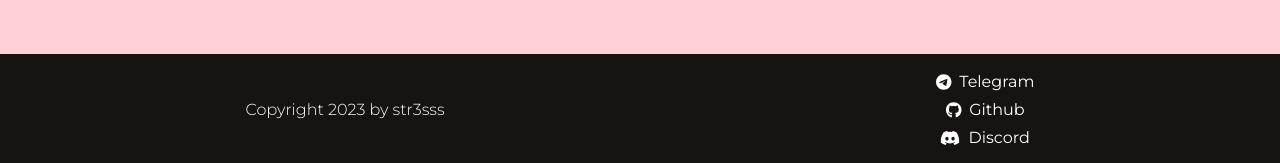
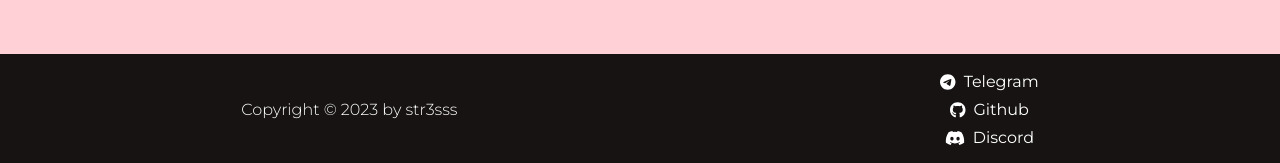
Before and after one commit to str3sss/rick-and-morty-wiki, a Next.js app: page /survey in a window 1280 px wide. Shown: the part 746-909 px from the top of the page. Built offline with nearby package versions, Linux system fonts and the light colour scheme.

Commit message:
feat: style copyright

```diff
--- a/components/Footer.tsx
+++ b/components/Footer.tsx
@@ -6,7 +6,9 @@ function Footer() {
   return (
     <footer className="footer">
       <div className="justify-around w-1/2 flex flex-1">
-        <div className="flex justify-center items-center font-light">Copyright 2023 by str3sss</div>
+        <div className="flex justify-center items-center font-light">Copyright
+        &#169;
+        2023 by str3sss</div>
         <div className="gap-1 flex flex-col items-center">
           <Link href={'https://t.me/str3s55'} className="hover:text-blue flex gap-2 items-center">
             <FontAwesomeIcon icon={faTelegram} height="18px" />
```
